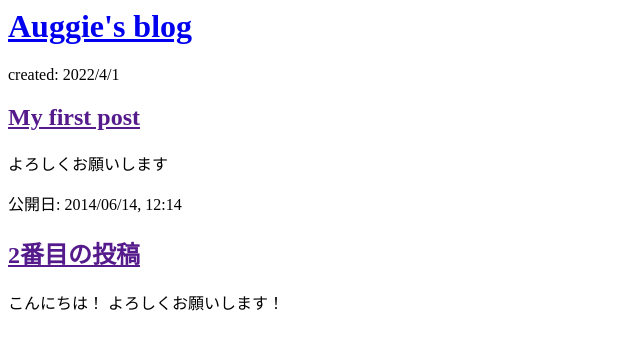
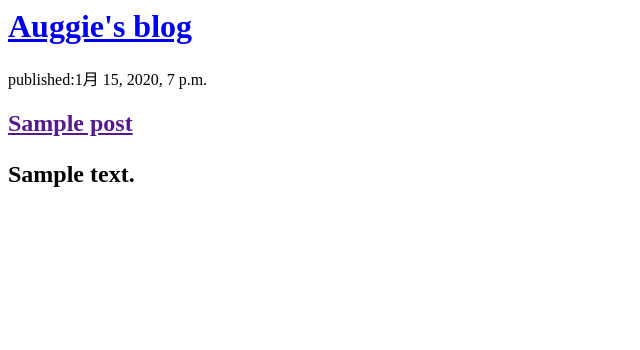
Before and after one commit to Auggie-turn/my-first-blog, a Django app: page / in a window 1280 px wide. Shown: the top 350 px of the page, without its empty margins (0-640 px from the left). Run offline with Django 3.2, Linux system fonts and the light colour scheme; tables that the repository leaves empty hold one stand-in row (values such as "Sample post").

Commit message:
Modeified templates to display posts from database.

```diff
--- a/blog/templates/blog/post_list.html
+++ b/blog/templates/blog/post_list.html
@@ -7,15 +7,12 @@
             <h1><a href="/">Auggie's blog</a></h1>
         </div>
 
-        <div>
-            <p>created: 2022/4/1</p>
-            <h2><a href="">My first post</a></h2>
-            <p>よろしくお願いします</p>
-        </div>
-        <div>
-            <p>公開日: 2014/06/14, 12:14</p>
-            <h2><a href="">2番目の投稿</a></h2>
-            <p> こんにちは！ よろしくお願いします！ </p>
-        </div>
+        {% for post in posts %}
+            <div>
+                <p>published:{{post.published_date}}</p>
+                <h2><a href="">{{ post.title }}</a><?h2>
+                <p>{{ post.text|linebreaksbr }}</p>
+            </div>
+        {% endfor %}
     </body>
 </html>
--- a/blog/views.py
+++ b/blog/views.py
@@ -1,5 +1,8 @@
 from django.shortcuts import render
+from django.utils import timezone
+from .models import Post
 
 # Create your views here.
 def post_list(request):
-    return render(request, 'blog/post_list.html', {})
+    posts = Post.objects.filter(published_date__lte=timezone.now()).order_by('published_date')
+    return render(request, 'blog/post_list.html', {'posts':posts})
```
